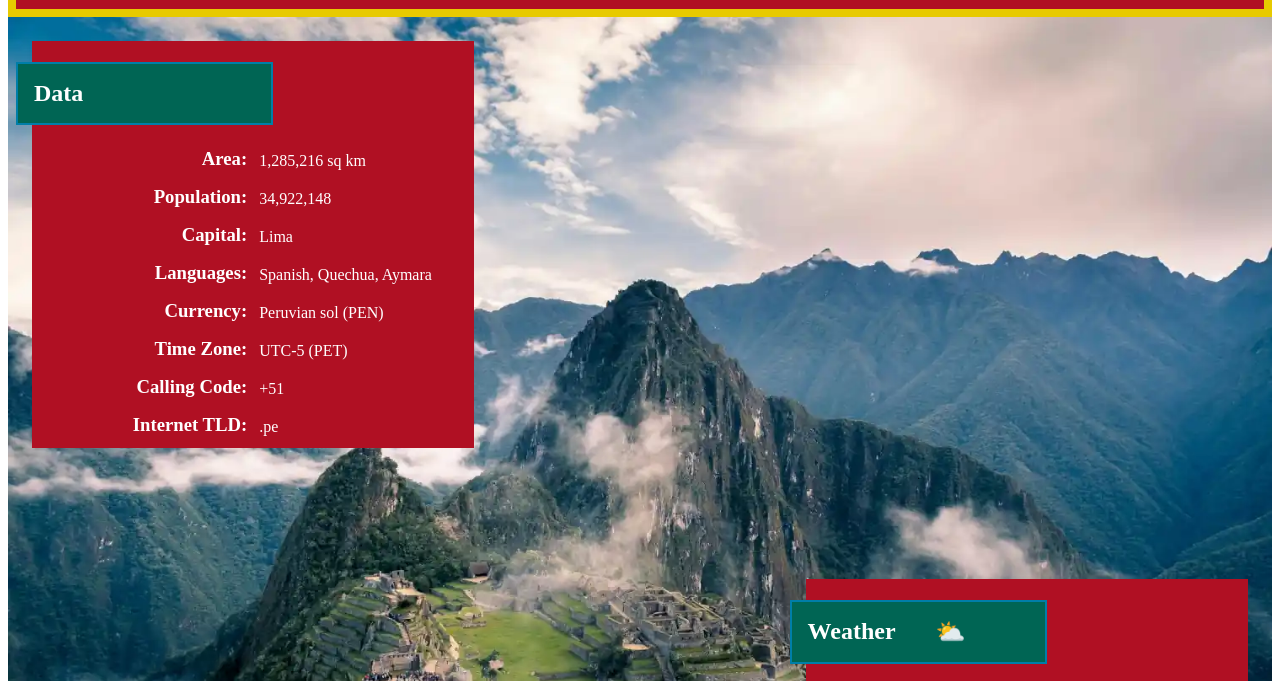
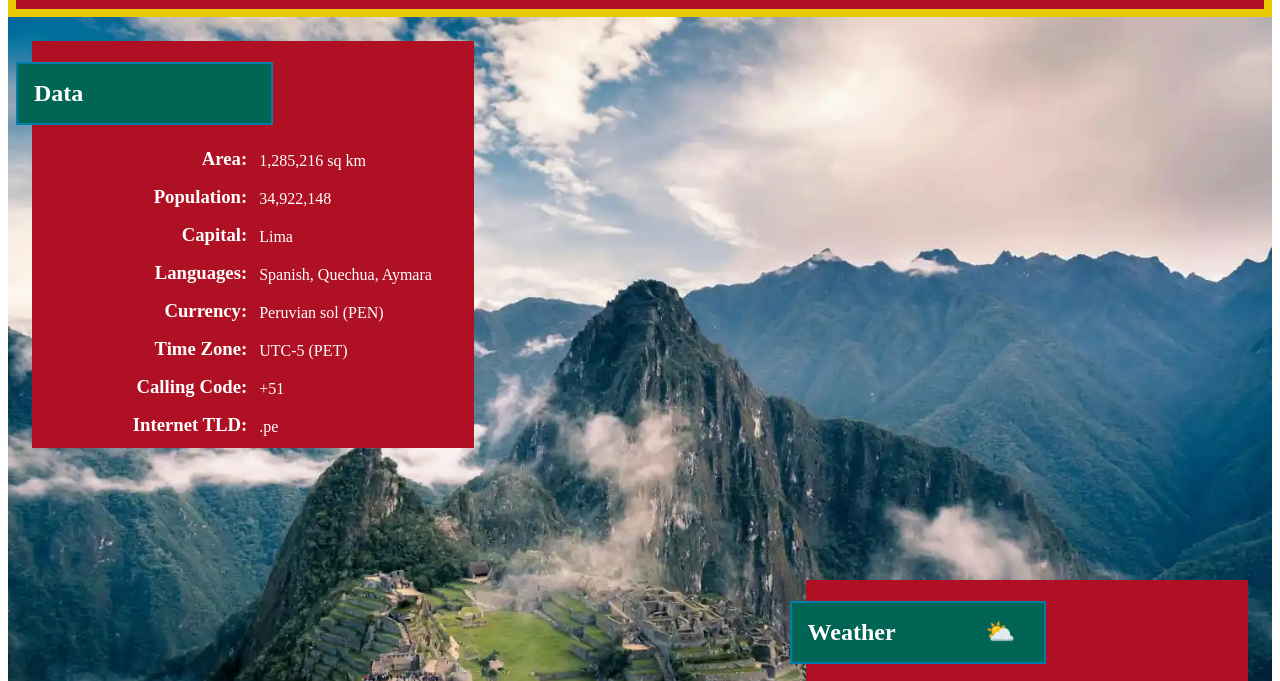
Before and after one commit to trrmann/wdd131, a plain HTML site: page place.html in a window 1280 px wide. Shown: the part 103-784 px from the top of the page. Drawn offline with Linux system fonts and the light colour scheme; a web font is replaced by a local one.

Commit message:
fix after psuedo class

```diff
--- a/place.html
+++ b/place.html
@@ -61,7 +61,7 @@
                 </div>
             </section>
             <section class="weather card">
-                <h2>Weather <span class="emoji-icon">⛅</span></h2>
+                <h2>Weather</h2>
                 <img src="images/mostly-cloudy.svg" alt="Mostly cloudy conditions icon.">
                 <div>
                     <h3>Temperature:</h3>
--- a/styles/place-large.css
+++ b/styles/place-large.css
@@ -38,13 +38,12 @@
         right: .5rem;
     }
     .weather>h2 {
-        /*position: relative;*/
-        /*padding-right: 15px;*/
+        position: relative;
+        padding-right: 15px;
         display: flex;
     }
-    /*
     .weather > h2::after {
-        content: url("../images/mostlycloudy.svg");
+        content: "⛅";
         height: auto;
         width: 20%;
         position: absolute;
@@ -53,12 +52,6 @@
         transform: translateY(-50%);
         margin-left: 10px;
     }
-    /**/
-    .emoji-icon {
-        display: flex;
-        padding-left: 40px;
-        text-align: right;
-    }
     .weather > img {
         display: none;
     }
--- a/styles/place.css
+++ b/styles/place.css
@@ -77,9 +77,6 @@ footer, footer > p {
     padding-bottom: .25rem;
     margin: .25rem;
 }
-.emoji-icon {
-    display: none;
-}
 .weather > img {
     margin: 0 33%;
     width: 33%;
```
